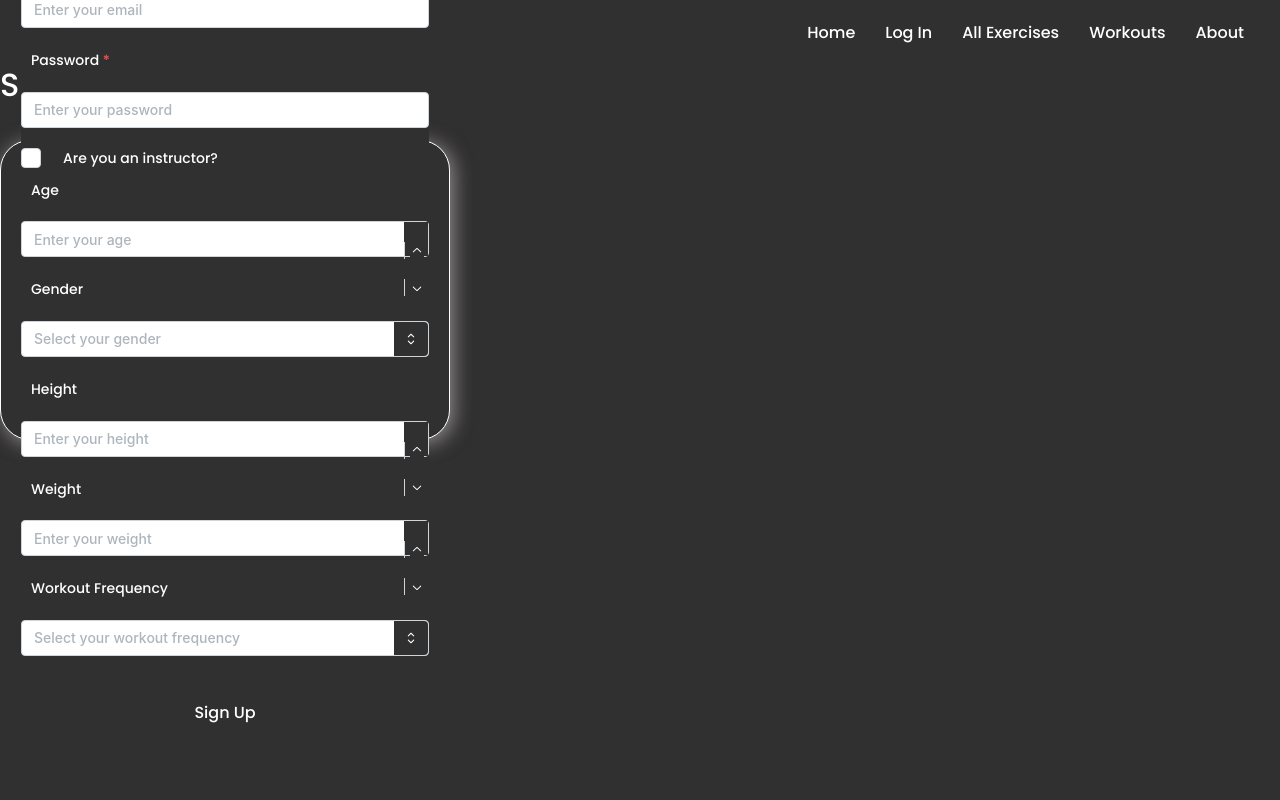
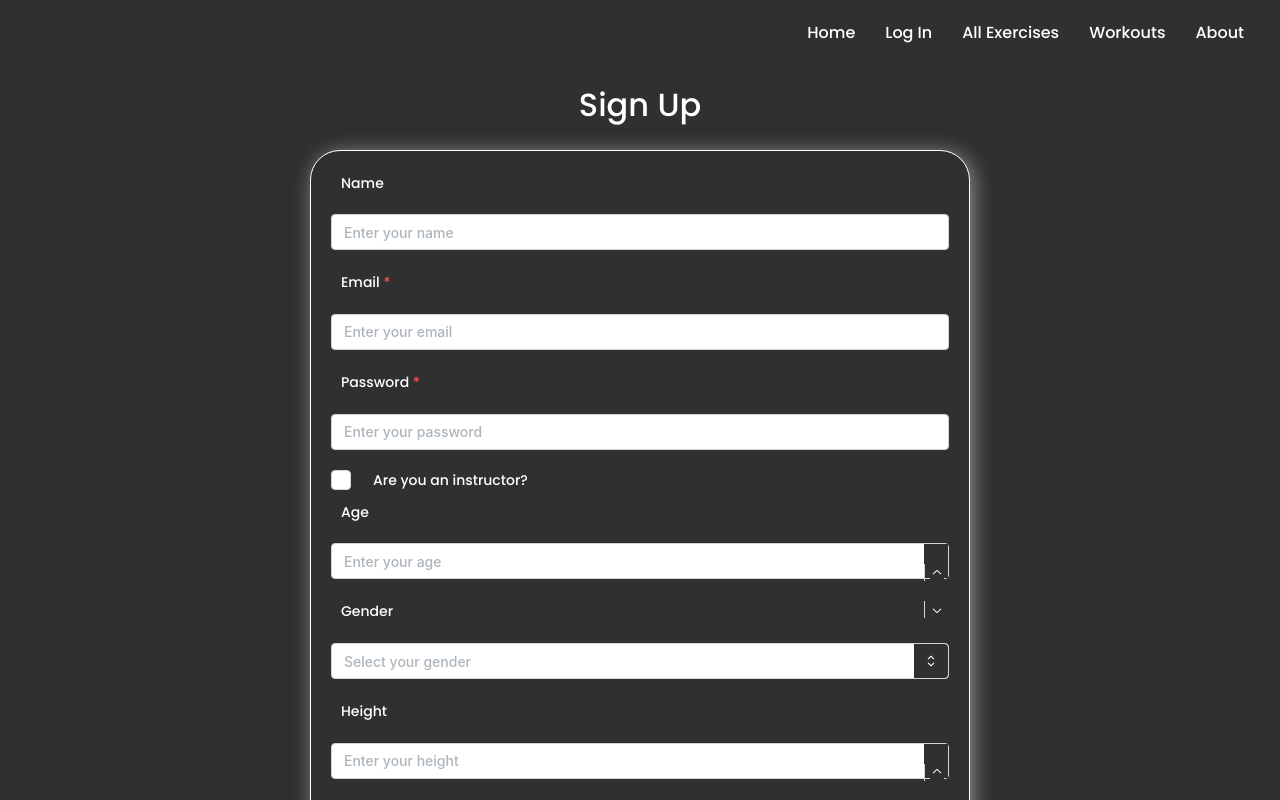
Before and after one commit to dieegoolimaa/fitnesstracker-frontend, a React (Vite) app: page /signup in a window 1280 px wide. Shown: the top 800 px of the page. Built offline with nearby package versions, Linux system fonts and the light colour scheme.

Commit message:
css style

```diff
--- a/src/App.css
+++ b/src/App.css
@@ -7,7 +7,6 @@
   font-family: "Poppins", sans-serif;
   background-color: #313030;
   color: rgb(255, 255, 255);
-  /* border: 1px solid red; */
 }
 
 button {
--- a/src/pages/SignupPage.jsx
+++ b/src/pages/SignupPage.jsx
@@ -1,6 +1,7 @@
 import { useState } from "react";
 import { useNavigate } from "react-router-dom";
 import { TextInput, Checkbox, NumberInput, Select } from "@mantine/core";
+import style from "../styles/SignupPage.module.css";
 
 const SignupPage = () => {
   const navigate = useNavigate();
@@ -82,18 +83,21 @@ const SignupPage = () => {
   };
 
   return (
-    <div className="signup-container">
-      <h1>Sign Up</h1>
+    <div className={style.signupContainer}>
+      <h1 className={style.signupTitle}>Sign Up</h1>
       {error && <p className="error-message">{error}</p>}{" "}
       {/* Display error message */}
+      <div className={style.formContainer}>
         <form onSubmit={handleSubmit}>
           <TextInput
+            type="text"
             label="Name"
             value={name}
             onChange={(event) => setName(event.target.value)}
             placeholder="Enter your name"
           />
           <TextInput
+            type="email"
             label="Email"
             value={email}
             onChange={handleEmailChange}
@@ -113,13 +117,17 @@ const SignupPage = () => {
             autoComplete="new-password"
             error={passwordError}
           />
-        {passwordError && <div className="error-message">{passwordError}</div>}
+          {passwordError && (
+            <div className="error-message">{passwordError}</div>
+          )}
           <Checkbox
+            type="checkbox"
             label="Are you an instructor?"
             checked={isInstructor}
             onChange={() => setIsInstructor(!isInstructor)}
           />
           <NumberInput
+            type="number"
             label="Age"
             value={age}
             onChange={setAge}
@@ -127,6 +135,7 @@ const SignupPage = () => {
             min={1}
           />
           <Select
+            type="text"
             label="Gender"
             value={gender}
             onChange={setGender}
@@ -134,6 +143,7 @@ const SignupPage = () => {
             data={["", "male", "female", "other"]}
           />
           <NumberInput
+            type="number"
             label="Height"
             value={height}
             onChange={setHeight}
@@ -141,6 +151,7 @@ const SignupPage = () => {
             min={1}
           />
           <NumberInput
+            type="number"
             label="Weight"
             value={weight}
             onChange={setWeight}
@@ -148,14 +159,18 @@ const SignupPage = () => {
             min={1}
           />
           <Select
+            type="text"
             label="Workout Frequency"
             value={workoutFrequency}
             onChange={setWorkoutFrequency}
             placeholder="Select your workout frequency"
             data={["", "daily", "weekly", "monthly"]}
           />
-        <button type="submit">Sign Up</button>
+          <button className={style.buttonSignup} type="submit">
+            Sign Up
+          </button>
         </form>
+      </div>
     </div>
   );
 };
--- a/src/styles/LoginPage.css
+++ b/src/styles/LoginPage.css
@@ -5,7 +5,7 @@
   margin-top: 50px;
 }
 
-form {
+.login-container form {
   margin-top: 30px;
   display: flex;
   flex-direction: column;
--- a/src/styles/SignupPage.css
+++ /dev/null
@@ -1,15 +0,0 @@
-.signup-container {
-  display: flex;
-  flex-direction: column;
-  justify-content: center;
-  align-items: center;
-  width: 500px;
-}
-
-label {
-  margin-bottom: 10px;
-}
-input {
-  padding: 8px;
-  margin-bottom: 20px;
-}
--- /dev/null
+++ b/src/styles/SignupPage.module.css
@@ -0,0 +1,50 @@
+.signupContainer {
+  display: flex;
+  flex-direction: column;
+  justify-content: center;
+  align-items: center;
+}
+
+.signupTitle {
+  margin-top: 20px;
+  margin-bottom: 20px;
+}
+
+.formContainer {
+  display: flex;
+  flex-direction: column;
+  justify-content: center;
+  align-items: center;
+  padding: 20px;
+  border: 0.5px solid white;
+  border-radius: 30px;
+  width: calc(90% - 40px);
+  max-width: calc(700px - 40px);
+  box-shadow: 3px 3px 20px rgba(247, 241, 241, 0.5);
+}
+
+form {
+  width: 100%;
+}
+
+.buttonSignup {
+  color: #fff;
+  text-decoration: none;
+  margin: 10px;
+  padding: 5px;
+  background-color: transparent;
+  border: 0.5px solid white;
+  border-radius: 20px;
+  width: 100%;
+}
+
+.buttonSignup:hover {
+  color: black;
+  text-decoration: none;
+  margin: 10px;
+  padding: 5px;
+  background-color: rgb(224, 248, 7);
+  border: 0.5px solid white;
+  border-radius: 20px;
+  width: 100%;
+}
```
Lines whose indentation alone changed are shown as unchanged.
